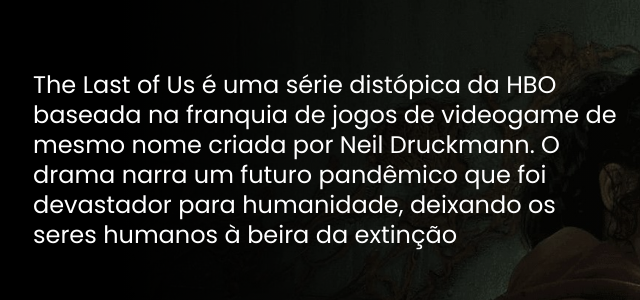
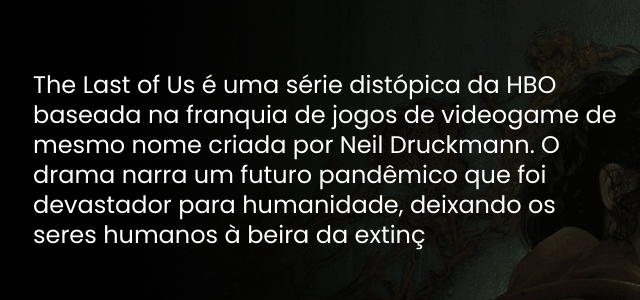
Before and after one commit to lymasylvaseven/meuprimeiropage, a plain HTML site: page index.html in a window 1280 px wide. Shown: the part 240-540 px from the top of the page, 7-647 px from the left. Drawn offline with Linux system fonts and the light colour scheme.

Commit message:
Update index.html

```diff
--- a/index.html
+++ b/index.html
@@ -31,7 +31,7 @@
                 <img class="logo" src="./imagens/logo.png" alt="logo The Last of Us">
 
                 <p class="descricao">
-                    The Last of Us é uma série distópica da HBO baseada na franquia de jogos de videogame de mesmo nome criada por Neil Druckmann. O drama narra um futuro pandêmico que foi devastador para humanidade, deixando os seres humanos à beira da extinção
+                    The Last of Us é uma série distópica da HBO baseada na franquia de jogos de videogame de mesmo nome criada por Neil Druckmann. O drama narra um futuro pandêmico que foi devastador para humanidade, deixando os seres humanos à beira da extinç
                 </p>
             </div>
 
```
